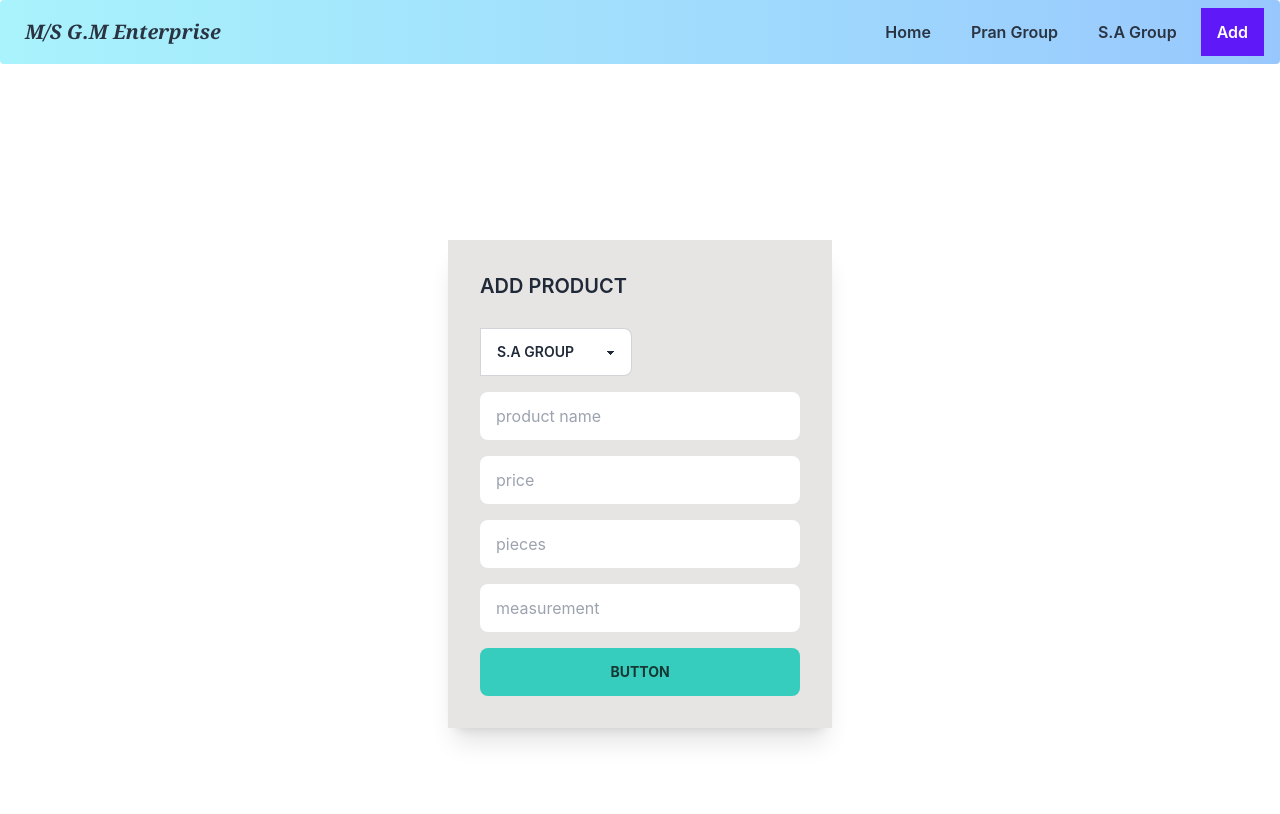
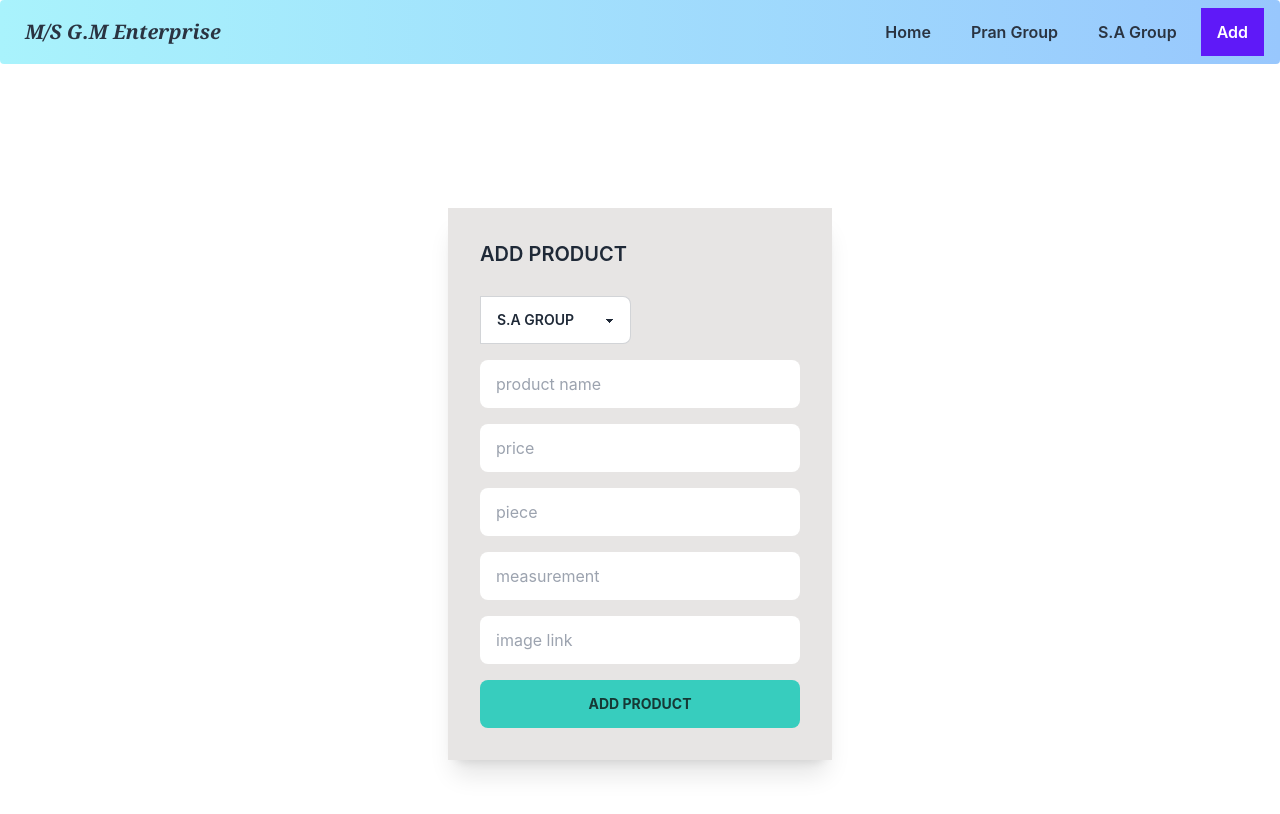
Before and after one commit to durjoy52/personal-inventory-management-app, a React (Create React App) app: page /add in a window 1280 px wide. Shown: the top 814 px of the page. Built offline with nearby package versions, Linux system fonts and the light colour scheme.

Commit message:
addProduct route set

```diff
--- a/src/components/AddProduct/AddProduct.js
+++ b/src/components/AddProduct/AddProduct.js
@@ -1,21 +1,32 @@
 import React from "react";
 
 const AddProduct = () => {
+  const addProduct = (event) => {
+    event.preventDefault();
+    const name = event.target.name.value;
+    const price = event.target.price.value;
+    const product_quantity = event.target.piece.value;
+    const measurement = event.target.measurement.value;
+    const img = event.target.img.value;
+    const group = event.target.group.value;
+    console.log(group)
+  };
+
   return (
     <div className="container mx-auto mt-5 h-screen">
       <div className="flex justify-center items-center h-full">
         <div className="card card-normal w-80 md:w-96 bg-base-100 shadow-xl">
           <div className="card-body bg-stone-200">
-            <form className="grid gap-4">
+            <form onSubmit={addProduct} className="grid gap-4">
               <h2 className="card-title uppercase">Add product</h2>
               <div className="form-control">
                 <div className="input-group">
-                  <select className="select select-bordered">
+                  <select name="group" className="select select-bordered">
                     <option disabled defaultValue>
-                      Pick category
+                       Select Group
                     </option>
-                    <option>S.A GROUP</option>
-                    <option>PRAN GROUP</option>
+                    <option value="sa">S.A GROUP</option>
+                    <option value="pran">PRAN GROUP</option>
                   </select>
                 </div>
               </div>
@@ -35,8 +46,8 @@ const AddProduct = () => {
               />
               <input
                 type="number"
-                name="pieces"
-                placeholder="pieces"
+                name="piece"
+                placeholder="piece"
                 className="input border-none input-accent w-full max-w-xs"
                 required
               />
@@ -47,7 +58,16 @@ const AddProduct = () => {
                 className="input border-none input-accent w-full max-w-xs"
                 required
               />
-              <button className="btn btn-accent border-none font-bold">Button</button>
+              <input
+                type="text"
+                name="img"
+                placeholder="image link"
+                className="input border-none input-accent w-full max-w-xs"
+                required
+              />
+              <button className="btn btn-accent border-none font-bold">
+                Add Product
+              </button>
             </form>
           </div>
         </div>
```
